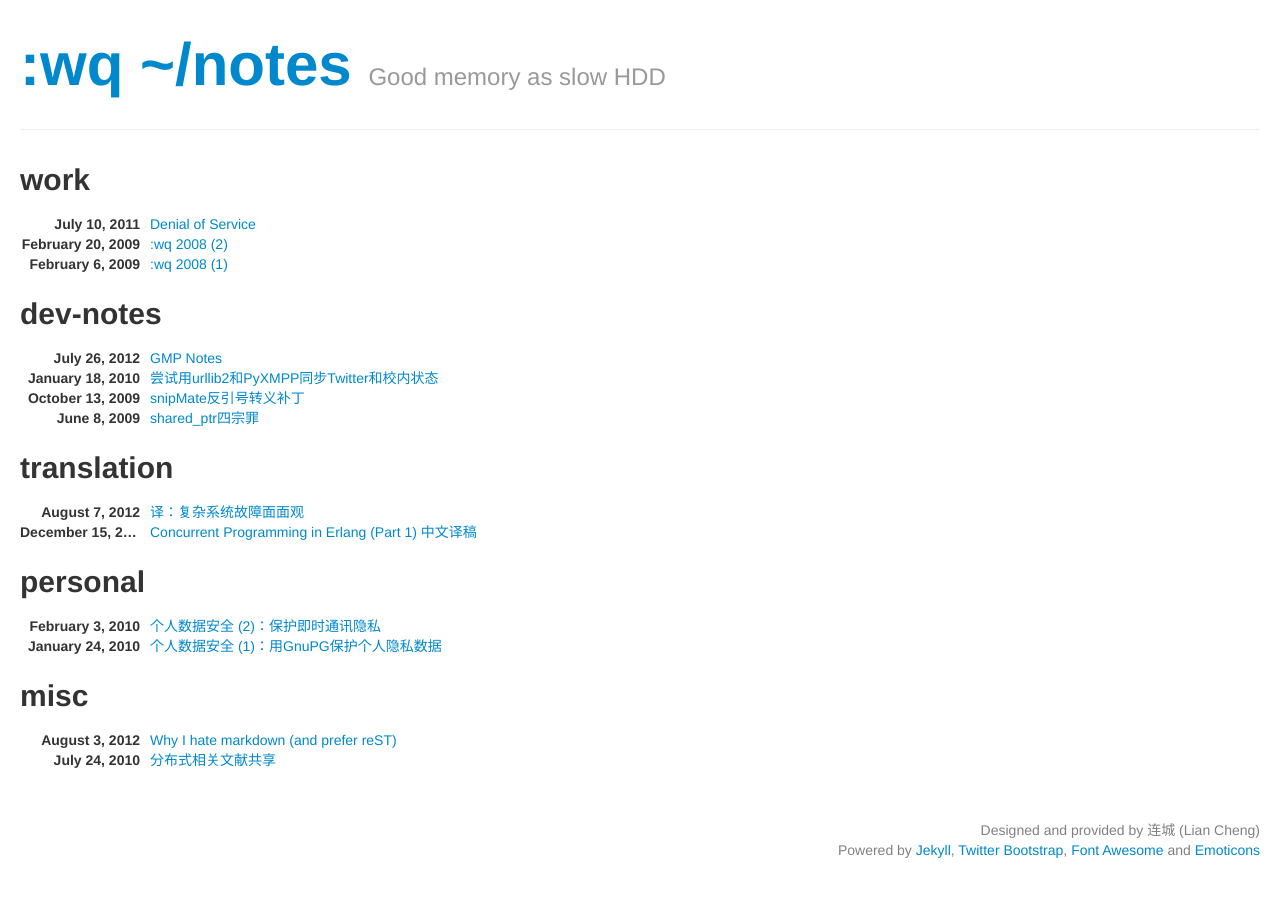
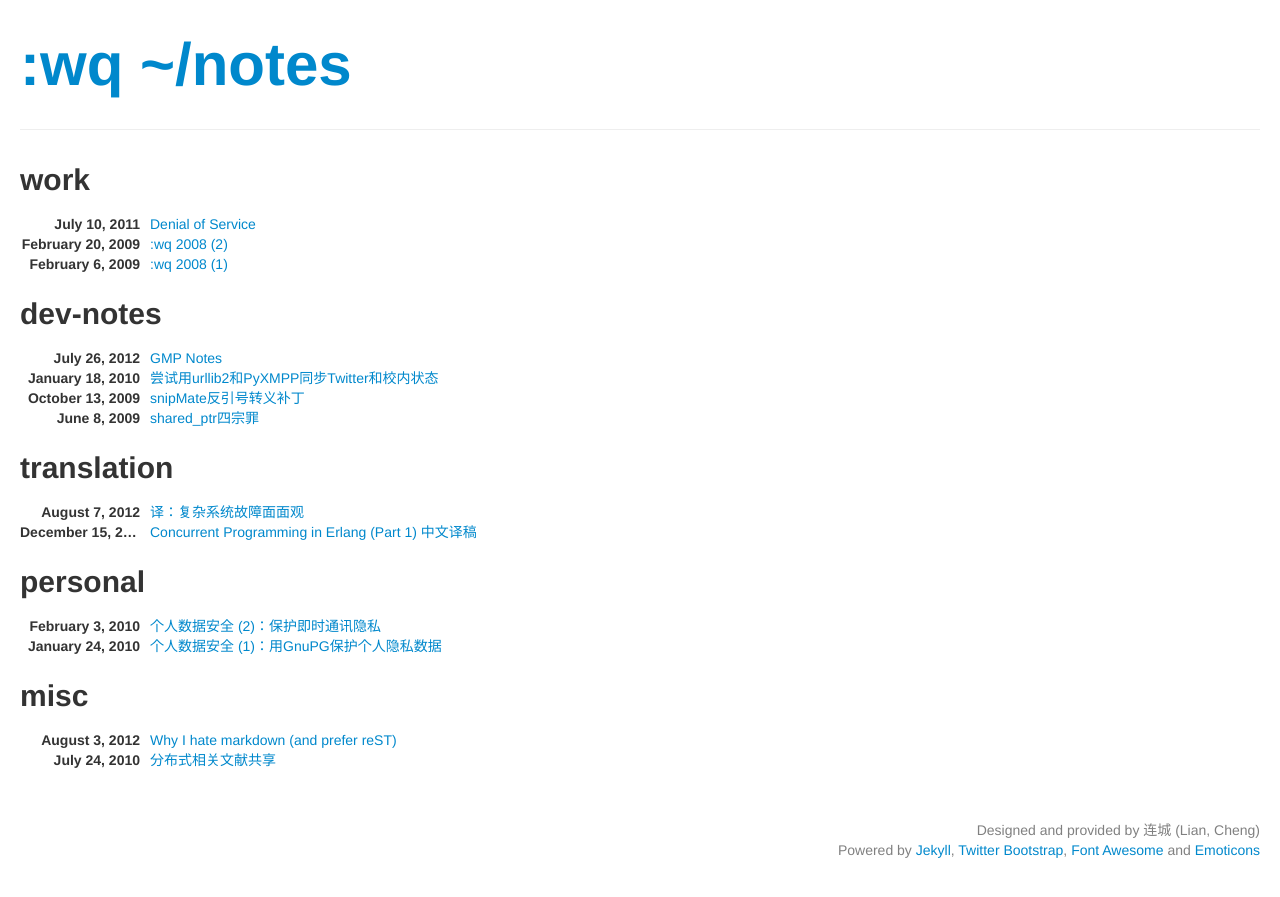
Before and after one commit to liancheng/blog.liancheng.info, a Jekyll site: the page built from categories.html, in a window 1280 px wide. Shown: the top 897 px of the page. Built offline with Jekyll 4.4.1, drawn with Linux system fonts in a browser that asks for light colours; a script that is not in the unit is left out; comment, search, counter and statistics services are not loaded.

Commit message:
Meta data updated

```diff
--- a/_config.yml
+++ b/_config.yml
@@ -1,6 +1,6 @@
 pygments: true
 title: ':wq ~/notes'
-tagline: 'Good memory as slow HDD'
+tagline: ''
 description:
 url: http://blog.liancheng.info
 permalink: /:title
@@ -11,7 +11,7 @@ markdown: kramdown
 attachment_dir: /attachment/
 
 author:
-    name: 连城 (Lian Cheng)
+    name: 连城 (Lian, Cheng)
     email: rhythm.mail@gmail.com
     twitter: http://twitter.com/liancheng
     github: http://github.com/liancheng
```
